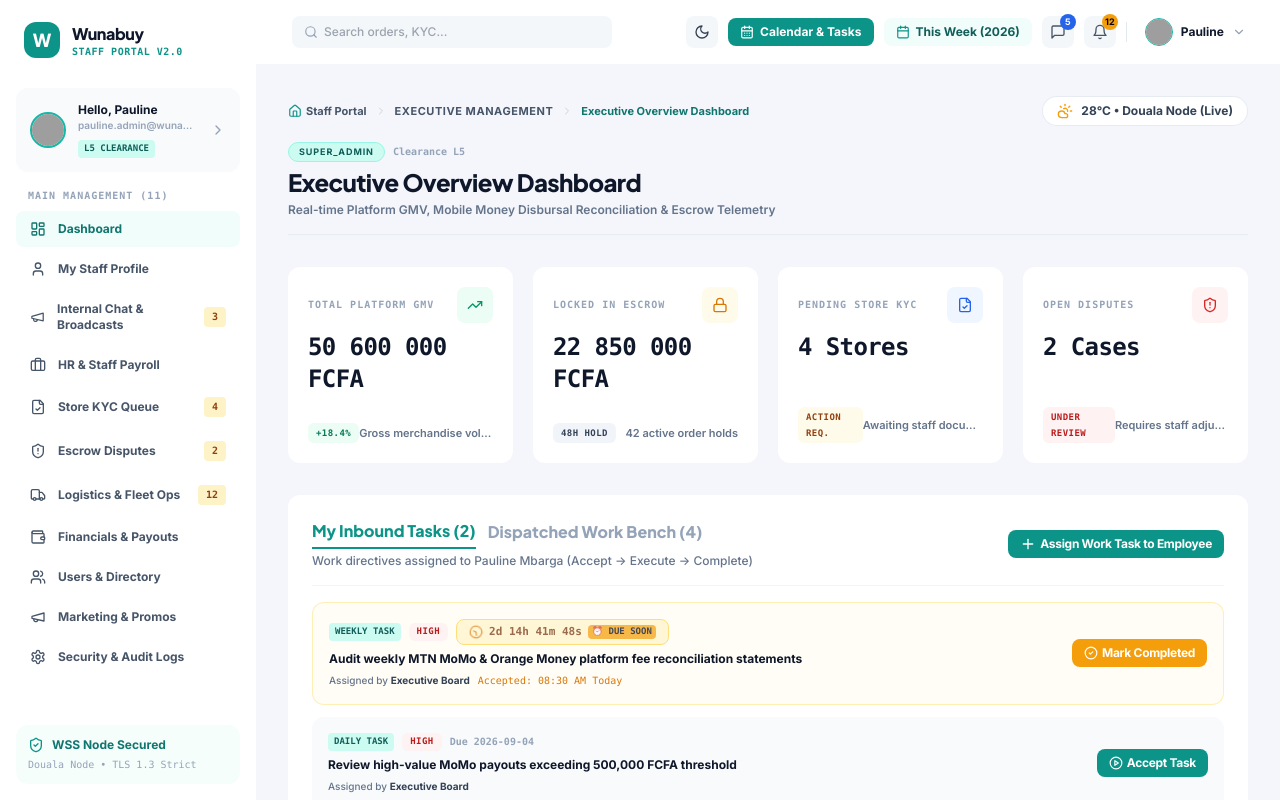
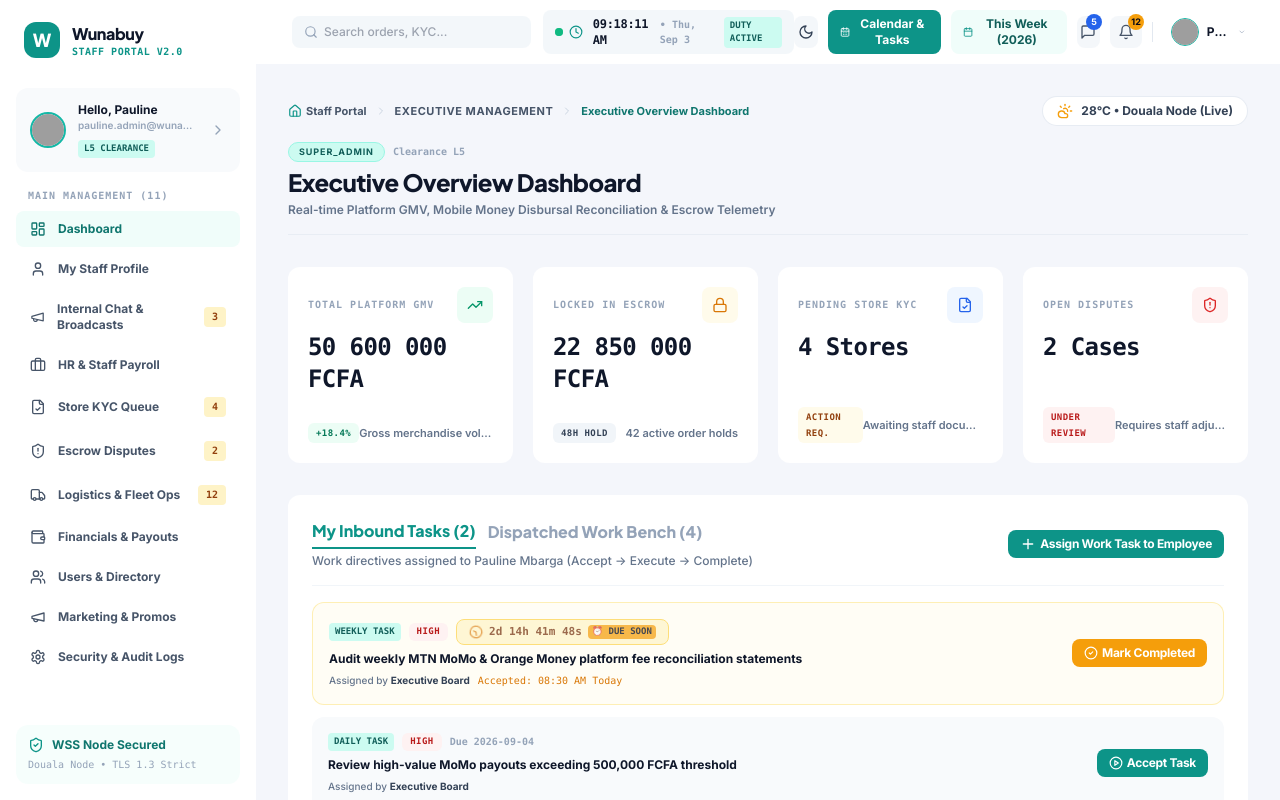
Before and after one commit to forku-brandon/wunabuy, a React (Vite) app in the folder staff-portal/: page / in a window 1280 px wide. Built offline with nearby package versions, Linux system fonts and the light colour scheme; grey boxes are pictures that could not be loaded.

Commit message:
feat(staff-portal): add CorporateDigitalClock with live ticking seconds, date display, and DUTY ACTIVE telemetry indicator to Header navbar

```diff
--- a/staff-portal/src/components/layout/Header.tsx
+++ b/staff-portal/src/components/layout/Header.tsx
@@ -1,4 +1,4 @@
-import React, { useState } from 'react';
+import React, { useState, useEffect } from 'react';
 import { useNavigate } from 'react-router-dom';
 import {
   Search,
@@ -13,11 +13,59 @@ import {
   Sun,
   Moon,
   CalendarDays,
+  Clock,
 } from 'lucide-react';
 import { useStaffAuth, DEMO_STAFF_PERSONAS } from '../../stores/staffAuthStore';
 import { useTheme } from '../../context/ThemeContext';
 import { Modal } from '../ui/Modal';
 import { Button } from '../ui/Button';
+
+// CORPORATE DIGITAL WORKING CLOCK COMPONENT
+const CorporateDigitalClock: React.FC = () => {
+  const [time, setTime] = useState<Date>(new Date());
+
+  useEffect(() => {
+    const timer = setInterval(() => setTime(new Date()), 1000);
+    return () => clearInterval(timer);
+  }, []);
+
+  const timeString = time.toLocaleTimeString('en-US', {
+    hour12: true,
+    hour: '2-digit',
+    minute: '2-digit',
+    second: '2-digit',
+  });
+
+  const dateString = time.toLocaleDateString('en-US', {
+    weekday: 'short',
+    month: 'short',
+    day: 'numeric',
+  });
+
+  return (
+    <div className="hidden md:flex items-center space-x-2.5 px-3 py-1.5 rounded-lg bg-slate-100/80 dark:bg-slate-800/80 text-slate-800 dark:text-slate-200 shadow-2xs">
+      <div className="flex items-center space-x-1.5">
+        <span className="relative flex h-2 w-2">
+          <span className="animate-ping absolute inline-flex h-full w-full rounded-full bg-emerald-400 opacity-75"></span>
+          <span className="relative inline-flex rounded-full h-2 w-2 bg-emerald-500"></span>
+        </span>
+        <Clock className="w-3.5 h-3.5 text-teal-600 dark:text-teal-400" />
+      </div>
+
+      <div className="flex items-center space-x-2 font-mono">
+        <span className="text-xs font-black tracking-tight text-slate-900 dark:text-slate-100 font-mono">
+          {timeString}
+        </span>
+        <span className="text-[10px] text-slate-400 font-bold hidden lg:inline">
+          • {dateString}
+        </span>
+        <span className="text-[9px] font-extrabold px-1.5 py-0.5 rounded bg-teal-100 dark:bg-teal-900/60 text-teal-800 dark:text-teal-300">
+          DUTY ACTIVE
+        </span>
+      </div>
+    </div>
+  );
+};
 
 export interface HeaderProps {
   onToggleMobileSidebar?: () => void;
@@ -63,7 +111,7 @@ export const Header: React.FC<HeaderProps> = ({ onToggleMobileSidebar }) => {
 
   return (
     <header className="h-16 bg-white dark:bg-[#121824] px-4 sm:px-6 flex items-center justify-between flex-shrink-0 relative z-30 shadow-2xs transition-colors">
-      {/* Left: Mobile Menu Toggle + Clean Compact Search Bar */}
+      {/* Left: Mobile Menu Toggle + Clean Compact Search Bar + Digital Clock */}
       <div className="flex items-center space-x-3">
         {/* Mobile Hamburger Toggle Button */}
         {onToggleMobileSidebar && (
@@ -77,7 +125,7 @@ export const Header: React.FC<HeaderProps> = ({ onToggleMobileSidebar }) => {
         )}
 
         {/* Clean Compact Search Bar */}
-        <div className="w-44 sm:w-64 lg:w-80 relative">
+        <div className="w-36 sm:w-56 lg:w-72 relative">
           <Search className="w-3.5 h-3.5 absolute left-3 top-1/2 -translate-y-1/2 text-slate-400 dark:text-slate-500" />
           <input
             type="text"
@@ -85,6 +133,9 @@ export const Header: React.FC<HeaderProps> = ({ onToggleMobileSidebar }) => {
             className="w-full pl-8 pr-3 py-1.5 sm:py-2 text-xs bg-slate-100/80 dark:bg-slate-800/80 rounded-lg focus:outline-none focus:ring-2 focus:ring-teal-500 focus:bg-white dark:focus:bg-slate-800 text-slate-900 dark:text-slate-100 font-medium transition-all"
           />
         </div>
+
+        {/* CORPORATE DIGITAL WORKING CLOCK */}
+        <CorporateDigitalClock />
       </div>
 
       {/* Right: Streamlined Action Buttons */}
```
